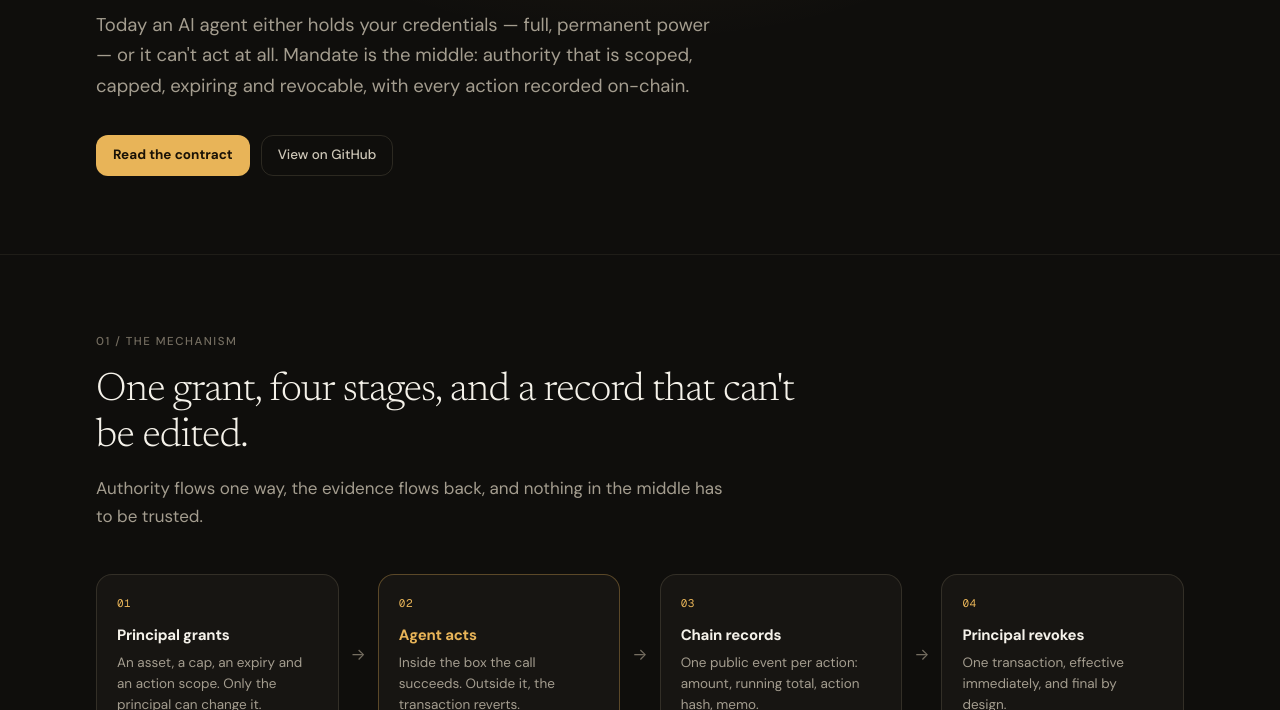
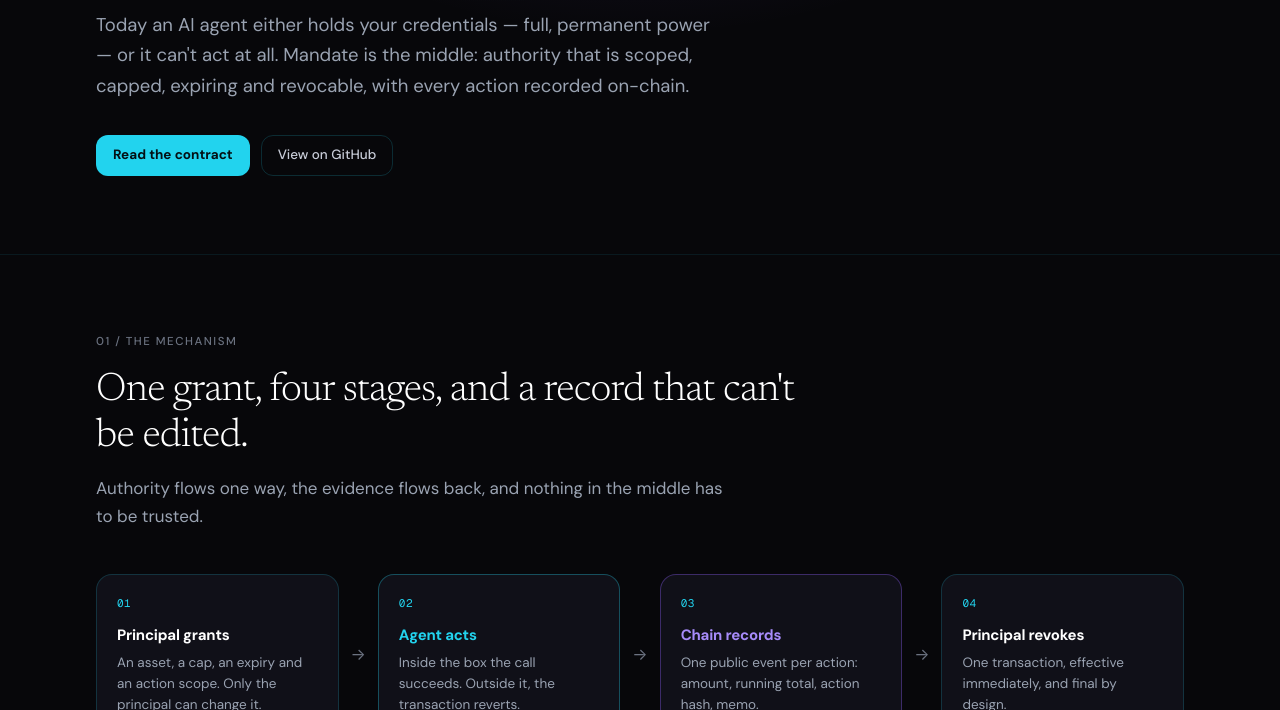
Before and after one commit to MandateAi1/mandate, a website: page site/index.html in a window 1280 px wide. Shown: the part 390-1100 px from the top of the page. Drawn offline with nearby package versions, Linux system fonts and the light colour scheme.

Commit message:
Bright-on-dark palette: electric cyan, violet, bright red and amber
Canvas drops to #07070a and text goes to true white so the accents carry
the contrast. Four brights, each with a job:

  accent  #22d3ee  electric cyan  - granted
  second  #a78bfa  violet         - the record stage, and the hero glow
  deny    #ff4d6d  bright red     - refusals
  plan    #fbbf24  bright amber   - not-yet-built

Borders are cyan-tinted rather than neutral, and the hero now carries two
overlapping glows - violet and cyan - instead of one.

Also fixes the mark's fill, which was still on the previous canvas colour,
and applies the .records class that had been defined but never used.

```diff
--- a/site/index.html
+++ b/site/index.html
@@ -10,17 +10,17 @@
 <link href="https://fonts.googleapis.com/css2?family=Newsreader:opsz,wght@6..72,300;6..72,400;6..72,500&family=DM+Sans:opsz,wght@9..40,400;9..40,500;9..40,700&family=Geist+Mono:wght@400;500&display=swap" rel="stylesheet">
 <style>
   :root{
-    --bg:#0f0e0c;         /* warm dark green-black, not cold black */
-    --panel:#171512;
-    --line:rgba(240,220,180,.13);
-    --line-soft:rgba(240,220,180,.07);
-    --text:#f5f2ea;       /* warm off-white */
-    --text-2:#cec7b8;
-    --muted:#a49d8f;
-    --dim:#756e61;
-    --accent:#e8b458;       /* allowed */
-    --deny:#e8735c;       /* denied */
-    --plan:#93a9bf;
+    --bg:#07070a;         /* warm dark green-black, not cold black */
+    --panel:#101018;
+    --line:rgba(34,211,238,.18);
+    --line-soft:rgba(34,211,238,.09);
+    --text:#ffffff;       /* warm off-white */
+    --text-2:#c8ccd8;
+    --muted:#9aa3b2;
+    --dim:#6b7280;
+    --accent:#22d3ee;       /* allowed */
+    --deny:#ff4d6d;       /* denied */
+    --plan:#fbbf24;
     --r-md:.75rem; --r-lg:1rem; --r-xl:1.5rem;
     --max:1140px;
   }
@@ -45,14 +45,14 @@
        padding:9px 16px;border-radius:var(--r-md);text-decoration:none;
        border:1px solid var(--line);color:var(--text-2);background:transparent;transition:.15s}
   .btn:hover{border-color:rgba(203,228,203,.3);color:var(--text)}
-  .btn.solid{background:var(--accent);color:#1a1206;border-color:transparent;font-weight:700}
-  .btn.solid:hover{background:#f3c979}
+  .btn.solid{background:var(--accent);color:#041014;border-color:transparent;font-weight:700}
+  .btn.solid:hover{background:#67e8f9}
 
   /* ---------- hero ---------- */
   .hero{padding:104px 0 78px;position:relative;overflow:hidden}
   .hero::before{content:"";position:absolute;left:50%;top:-170px;width:920px;height:540px;
     transform:translateX(-50%);pointer-events:none;
-    background:radial-gradient(ellipse at center,rgba(232,180,88,.10),transparent 70%)}
+    background:radial-gradient(ellipse at center,rgba(139,92,246,.16),transparent 68%),radial-gradient(ellipse at 34% 40%,rgba(34,211,238,.14),transparent 62%)}
   .pill{display:inline-flex;align-items:center;gap:8px;font-size:12px;font-weight:500;
         color:var(--muted);border:1px solid var(--line);border-radius:999px;
         padding:5px 12px;margin-bottom:26px}
@@ -81,8 +81,10 @@
   .stage p{font-size:13.5px;line-height:1.55;color:var(--muted)}
   .arrow{display:flex;align-items:center;justify-content:center;padding:0 12px;color:var(--dim)}
   @media(max-width:1000px){.arrow{padding:4px 0;transform:rotate(90deg)}}
-  .allowed{border-color:rgba(232,180,88,.32)}
+  .allowed{border-color:rgba(34,211,238,.32)}
   .allowed h3{color:var(--accent)}
+  .records{border-color:rgba(139,92,246,.36)}
+  .records h3{color:#a78bfa}
 
   /* ---------- cards ---------- */
   .grid{display:grid;gap:14px;margin-top:38px}
@@ -95,7 +97,7 @@
            display:block;margin-bottom:13px}
 
   /* ---------- code ---------- */
-  .code{margin-top:32px;background:#0b0a08;border:1px solid var(--line);
+  .code{margin-top:32px;background:#050508;border:1px solid var(--line);
         border-radius:var(--r-lg);overflow:hidden}
   .code .bar{display:flex;align-items:center;padding:11px 16px;border-bottom:1px solid var(--line-soft)}
   .code .bar b{font-size:12.5px;font-weight:500;color:var(--muted)}
@@ -114,7 +116,7 @@
   .row dd{font-size:14.5px;color:var(--text-2)}
   .tag{display:inline-block;font-size:11px;font-weight:500;padding:2px 9px;border-radius:999px;
        border:1px solid var(--line);color:var(--muted);margin-left:8px}
-  .tag.live{color:var(--accent);border-color:rgba(232,180,88,.38)}
+  .tag.live{color:var(--accent);border-color:rgba(34,211,238,.38)}
   .tag.plan{color:var(--plan);border-color:rgba(224,197,160,.32)}
 
   .note{margin-top:24px;border-left:2px solid var(--accent);padding:2px 0 2px 18px;
@@ -133,14 +135,14 @@
   <div class="wrap nav">
     <a class="brand" href="#top" aria-label="Mandate">
       <svg width="28" height="28" viewBox="0 0 512 512" fill="none" aria-hidden="true">
-        <rect width="512" height="512" rx="112" fill="#0f0e0c"/>
-        <rect x="5" y="5" width="502" height="502" rx="107" stroke="#33291d" stroke-width="10"/>
+        <rect width="512" height="512" rx="112" fill="#07070a"/>
+        <rect x="5" y="5" width="502" height="502" rx="107" stroke="#1b2a33" stroke-width="10"/>
         <defs>
           <clipPath id="nl"><rect x="0" y="0" width="256" height="512"/></clipPath>
           <clipPath id="nr"><rect x="256" y="0" width="256" height="512"/></clipPath>
         </defs>
-        <g clip-path="url(#nl)"><path d="M 179.4 371.2 L 179.4 196.1 L 256 296.3 L 332.6 196.1 L 332.6 371.2" stroke="#f5f2ea" stroke-width="61.4" stroke-linecap="round" stroke-linejoin="round"/></g>
-        <g clip-path="url(#nr)"><path d="M 179.4 371.2 L 179.4 196.1 L 256 296.3 L 332.6 196.1 L 332.6 371.2" stroke="#e8b458" stroke-width="61.4" stroke-linecap="round" stroke-linejoin="round"/></g>
+        <g clip-path="url(#nl)"><path d="M 179.4 371.2 L 179.4 196.1 L 256 296.3 L 332.6 196.1 L 332.6 371.2" stroke="#ffffff" stroke-width="61.4" stroke-linecap="round" stroke-linejoin="round"/></g>
+        <g clip-path="url(#nr)"><path d="M 179.4 371.2 L 179.4 196.1 L 256 296.3 L 332.6 196.1 L 332.6 371.2" stroke="#22d3ee" stroke-width="61.4" stroke-linecap="round" stroke-linejoin="round"/></g>
       </svg>
       <span>Mandate</span>
     </a>
@@ -191,7 +193,7 @@
           <p>Inside the box the call succeeds. Outside it, the transaction reverts.</p>
         </div>
         <div class="arrow">→</div>
-        <div class="stage">
+        <div class="stage records">
           <span class="n">03</span>
           <h3>Chain records</h3>
           <p>One public event per action: amount, running total, action hash, memo.</p>
```
